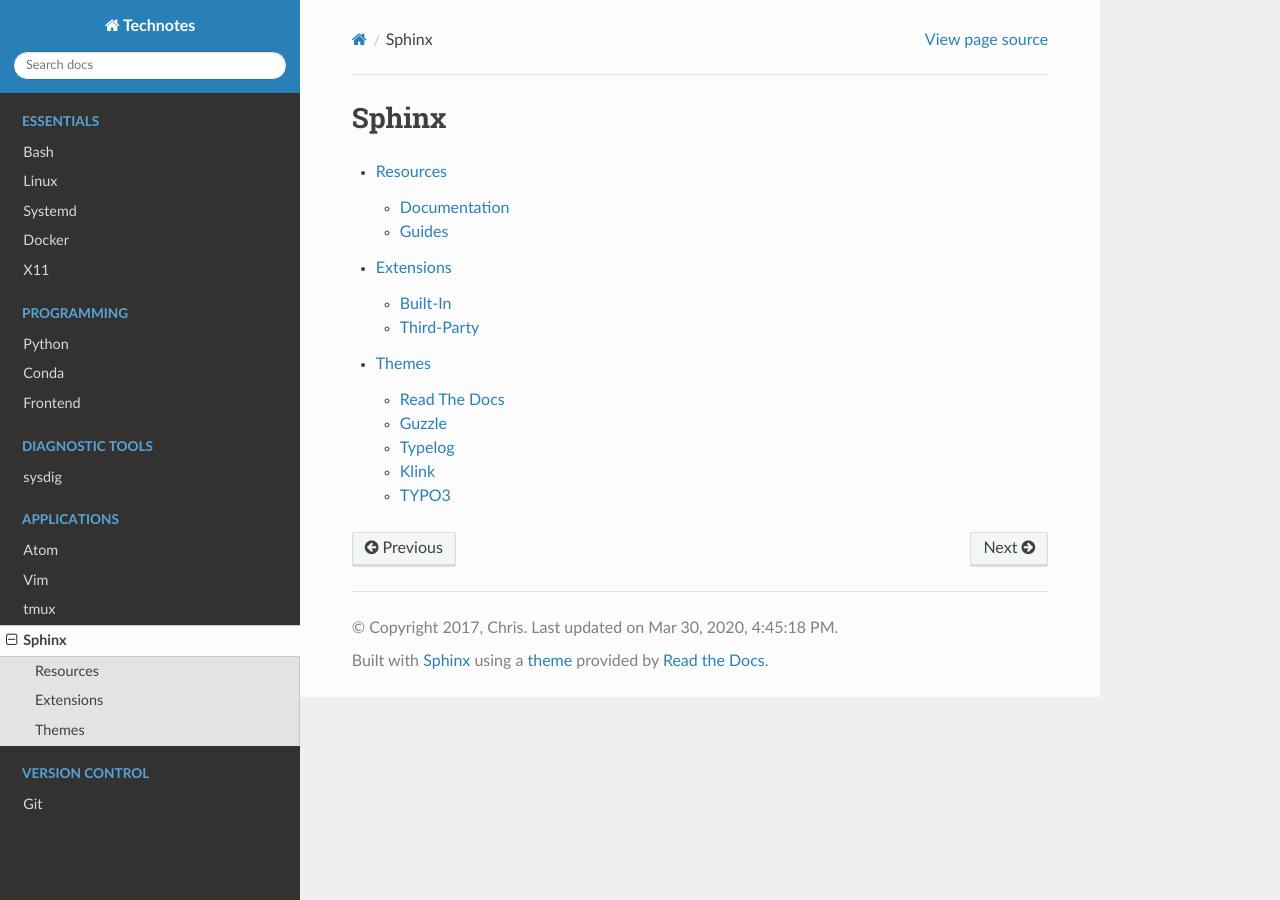
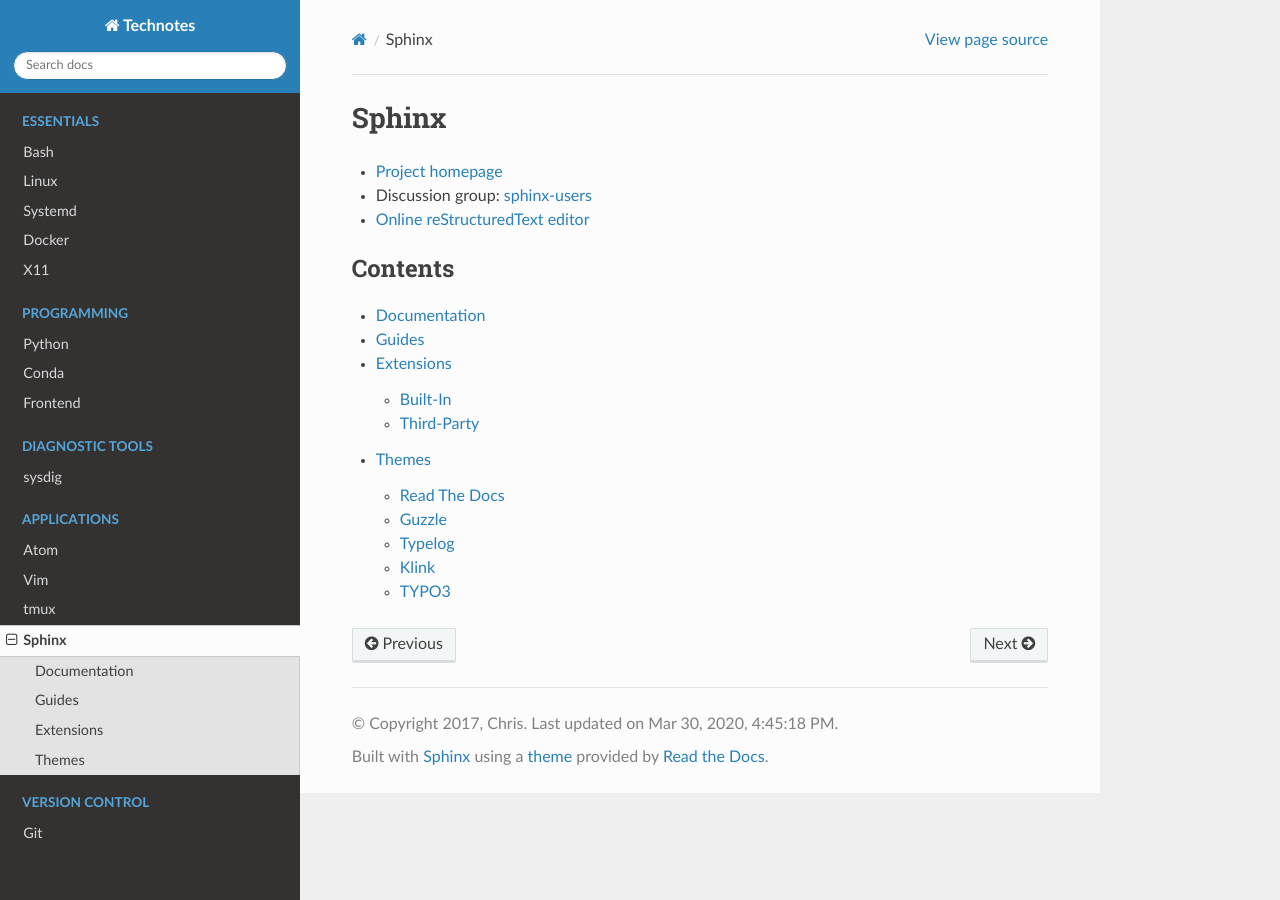
Before and after one commit to heterotopian/technotes, a Sphinx documentation site: the page built from source/sphinx/index.rst, in a window 1280 px wide. Built offline with Sphinx 7.4.7 and the Read the Docs theme 2.0.0, drawn with Linux system fonts in a browser that asks for light colours.

Commit message:
Reorganize Sphinx resources

```diff
--- a/source/sphinx/index.rst
+++ b/source/sphinx/index.rst
@@ -4,9 +4,17 @@
 Sphinx
 ======
 
+.. highlight:: console
+
+- `Project homepage <http://www.sphinx-doc.org>`_
+- Discussion group: `sphinx-users <https://groups.google.com/forum/#!forum/sphinx-users>`_
+- `Online reStructuredText editor <http://rst.ninjs.org/>`_
+
 .. toctree::
     :maxdepth: 2
+    :caption: Contents
 
-    resource
+    doc
+    guide
     extension
     theme
```
Also changed, not shown: source/sphinx/doc.rst (renamed from source/sphinx/resource.rst, +3 -22 lines), source/sphinx/guide.rst (added, +13 -0 lines).
